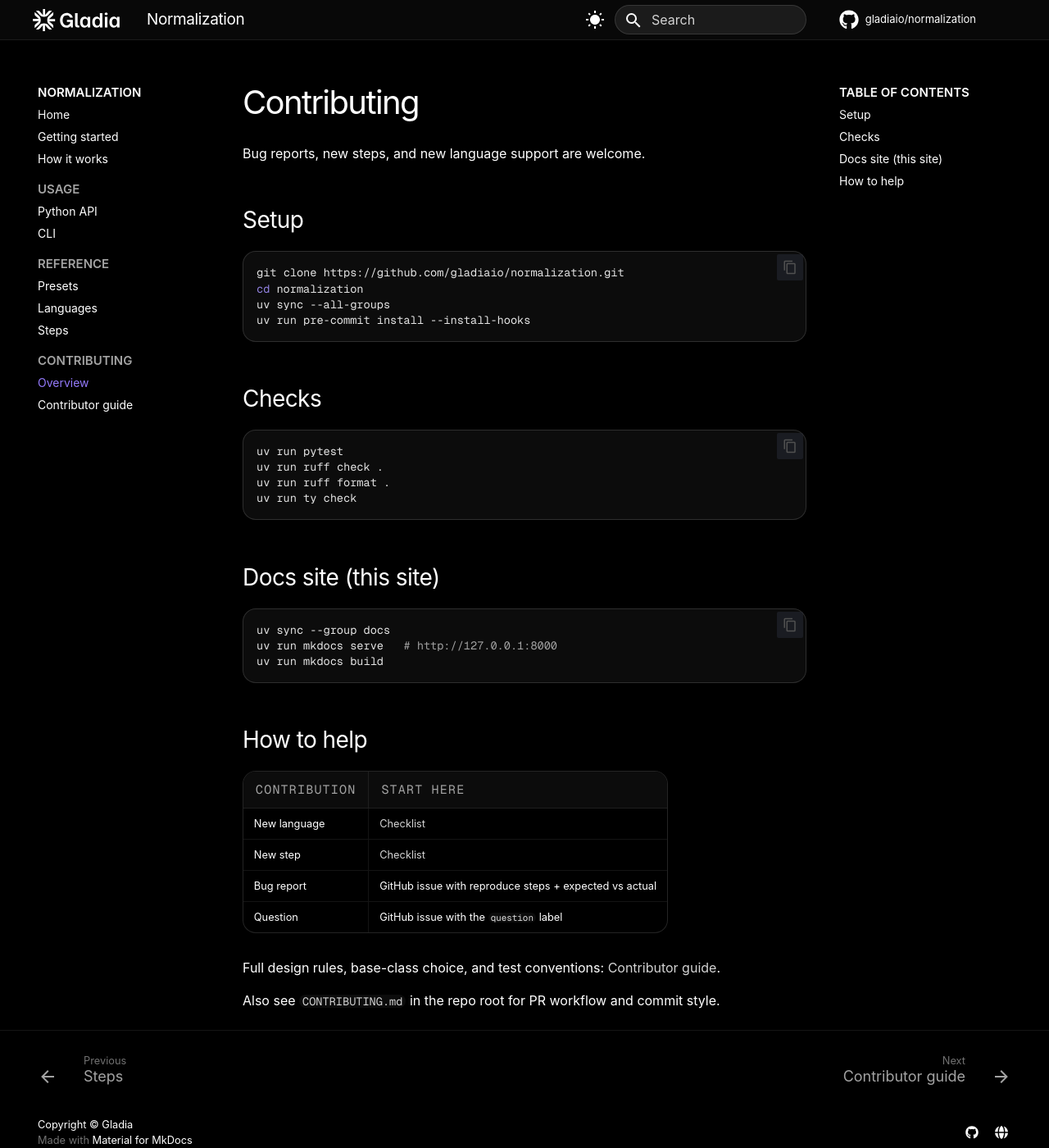
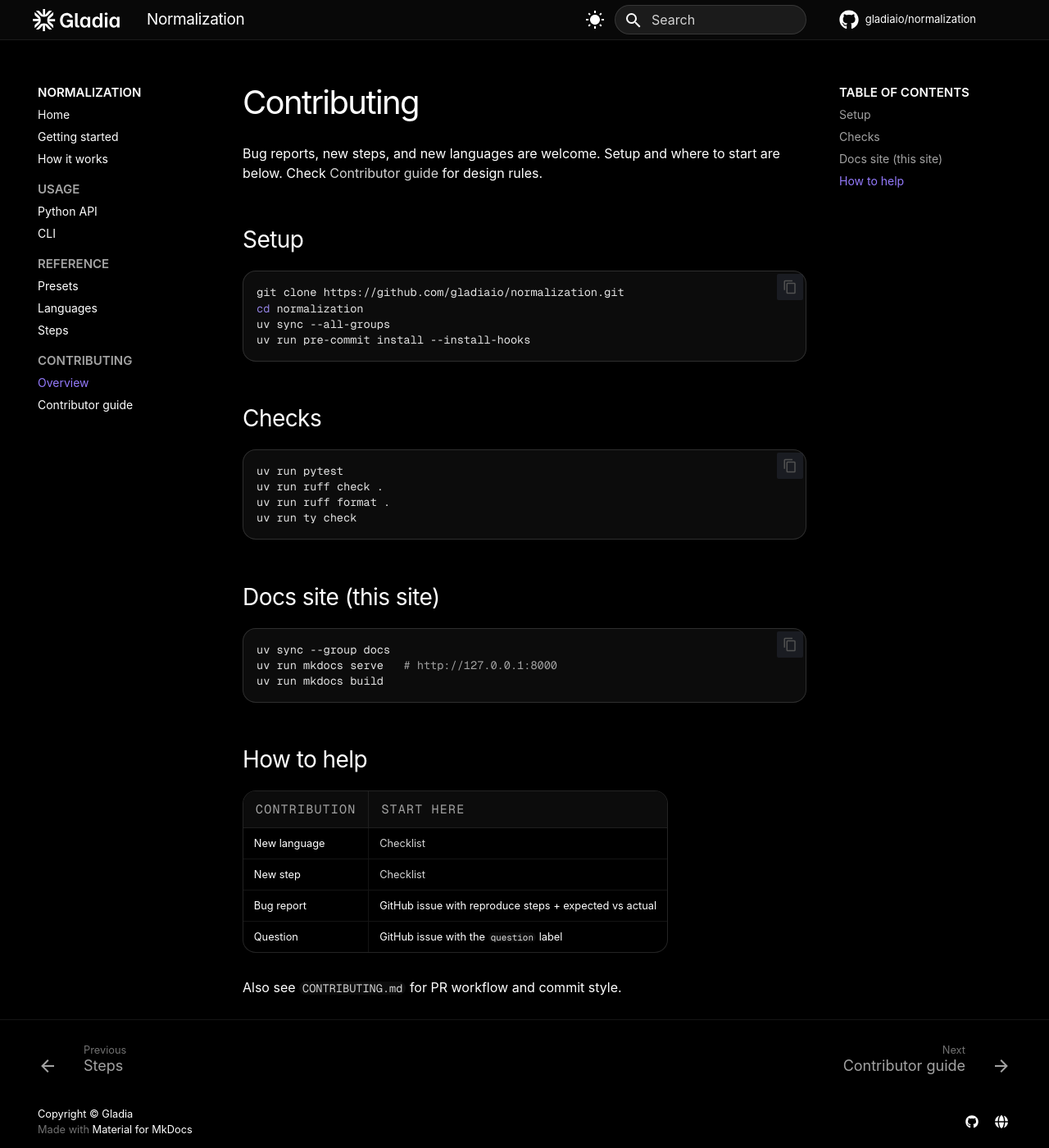
Before and after one commit to tidygenie/gladia-normalization, an MkDocs documentation site: the page built from docs/contributing/index.md, in a window 1280 px wide and 1400 px high. Shown: the whole window at 82% size. Built offline with MkDocs 1.6.1 and Material for MkDocs 9.7.7, drawn with Linux system fonts in a browser that asks for light colours; comment, search, counter and statistics services are not loaded.

Commit message:
docs: refine contributing guide index

```diff
--- a/docs/contributing/index.md
+++ b/docs/contributing/index.md
@@ -1,6 +1,6 @@
 # Contributing
 
-Bug reports, new steps, and new language support are welcome.
+Bug reports, new steps, and new languages are welcome. Setup and where to start are below. Check [Contributor guide](guide.md) for design rules.
 
 ## Setup
 
@@ -30,13 +30,11 @@ uv run mkdocs build
 
 ## How to help
 
-| Contribution | Start here |
-| --- | --- |
-| New language | [Checklist](guide.md#adding-a-new-language-checklist) |
-| New step | [Checklist](guide.md#adding-a-new-step-checklist) |
-| Bug report | GitHub issue with reproduce steps + expected vs actual |
-| Question | GitHub issue with the `question` label |
+| Contribution | Start here                                             |
+| ------------ | ------------------------------------------------------ |
+| New language | [Checklist](guide.md#adding-a-new-language-checklist)  |
+| New step     | [Checklist](guide.md#adding-a-new-step-checklist)      |
+| Bug report   | GitHub issue with reproduce steps + expected vs actual |
+| Question     | GitHub issue with the `question` label                 |
 
-Full design rules, base-class choice, and test conventions: [Contributor guide](guide.md).
-
-Also see [`CONTRIBUTING.md`](https://github.com/gladiaio/normalization/blob/main/CONTRIBUTING.md) in the repo root for PR workflow and commit style.
+Also see [`CONTRIBUTING.md`](https://github.com/gladiaio/normalization/blob/main/CONTRIBUTING.md) for PR workflow and commit style.
```
